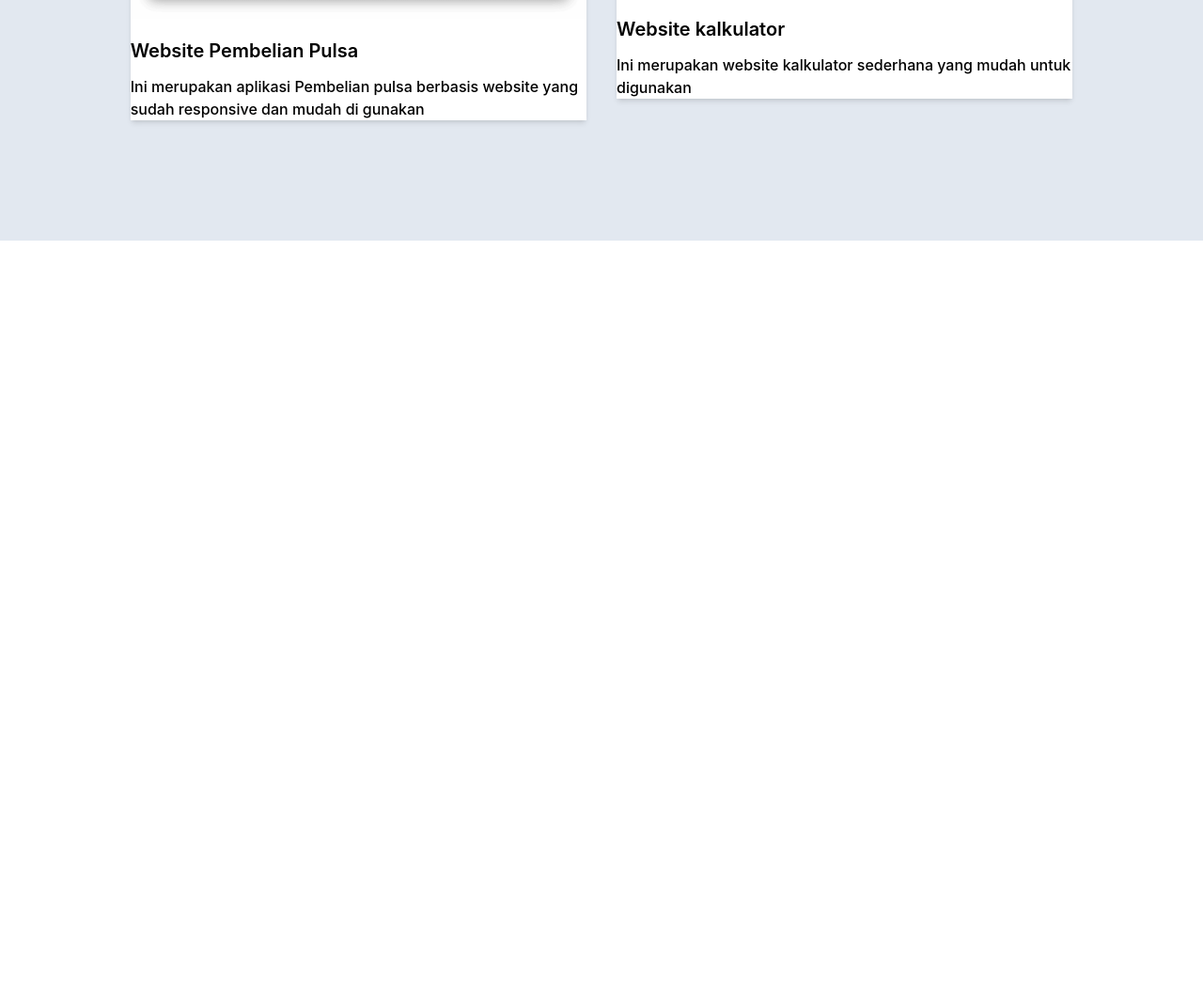
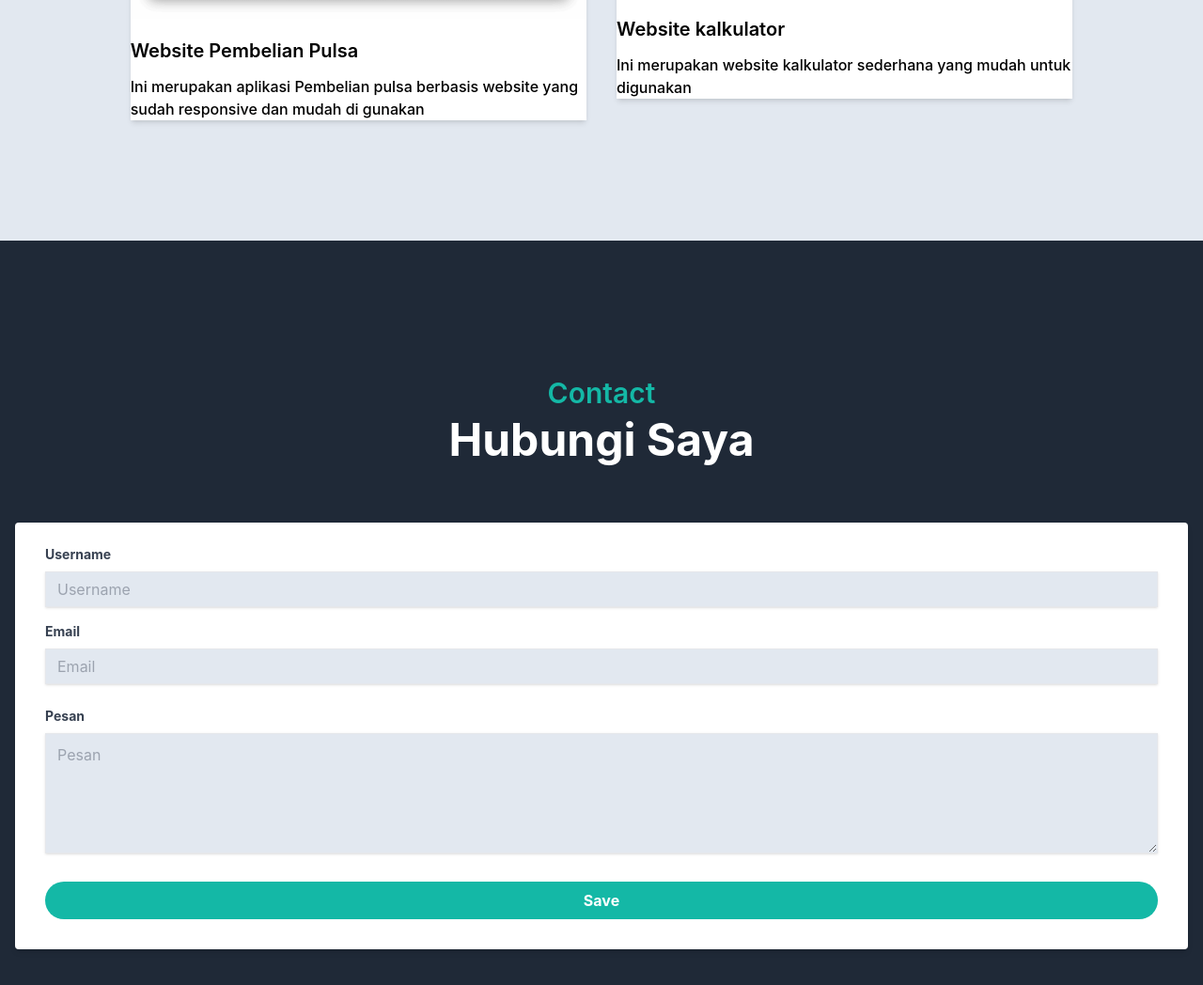
Before and after one commit to ikanurmalika/ika_nurmalika-final_project-, a plain HTML site: page index.html in a window 1280 px wide. Shown: the part 4353-5401 px from the top of the page at 94% size. Before the commit the page ends 4609 px from the top, so only its background shows below. Drawn offline with nearby package versions, Linux system fonts and the light colour scheme.

Commit message:
add section Contact

```diff
--- a/index.html
+++ b/index.html
@@ -318,5 +318,49 @@
         </div>
     </section>
 
+    <section id="contact" class="pt-36 pb-32 bg-gray-800">
+        <div class="container">
+            <div class="w-full px-4">
+                <div class="max-w-xl mx-auto text-center mb-16">
+                    <h1 class="font-semibold text-3xl text-teal-500 mb-2">
+                        Contact</h1>
+                    <h2 class="font-bold text-white text-3xl mb-4 sm:text-4xl lg:text-5xl">Hubungi Saya</h2>
+                </div>
+            </div>
+            <div class="w-full px-4 mb-8">
+                <form name="contact saya" method="POST" data-netlivy="true" class="bg-white shadow-md rounded px-8 pt-6 pb-8 mb-4">
+                    <div class="mb-4">
+                        <label class="block text-gray-700 text-sm font-bold mb-2" for="username">
+                            Username
+                        </label>
+                        <input class="shadow appearance-none border rounder w-full py-2 px-3
+                        text-gray-700 leading-tight focus-outline-none focus:shadow-outline bg-slate-200" id="username" type="text" placeholder="Username">
+                    </div>
+                    <div class="mb-6">
+                        <label class="block text-gray-700 text-sm font-bold mb-2" for="email">
+                            Email
+                        </label>
+                        <input class="shadow appearance-none border rounder w-full py-2 px-3
+                        text-gray-700 leading-tight focus-outline-none focus:shadow-outline bg-slate-200" id="username" type="text" placeholder="Email">
+                    </div>
+                    <div class="mb-6">
+                        <label class="block text-gray-700 text-sm font-bold mb-2" for="pesan">
+                            Pesan
+                        </label>
+                        <textarea class="shadow appearance-none border rounder w-full p-3 h-32
+                        text-gray-700 leading-tight focus-outline-none focus:shadow-outline bg-slate-200" id="username" type="text" placeholder="Pesan"></textarea>
+                    </div>
+                    <div class="flex place-items-center justify-between">
+                        <button class="bg-teal-500 hover:bg-blue text-white font-bold py-2 px-4 rounded-full w-full" type="button">
+                            Save
+                        </button>
+                    </div>
+                </form>
+
+            </div>
+        </div>
+
+    </section>
+
 </body>
 </html>
```
